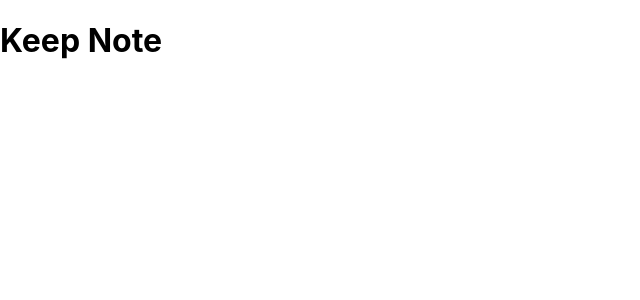
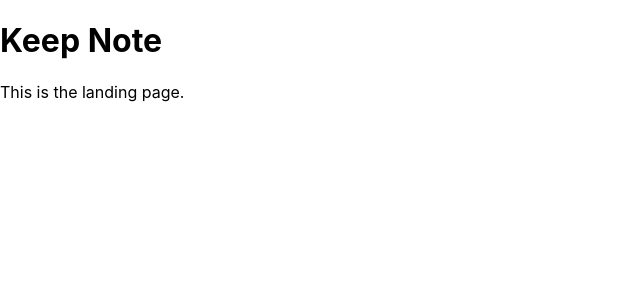
Before and after one commit to babablacksheep961/KeepNote-React-project-, a React (Create React App) app: page / in a window 1280 px wide. Shown: the top 300 px of the page, without its empty margins (0-640 px from the left). Built offline with nearby package versions, Linux system fonts and the light colour scheme.

Commit message:
Working on landing page

```diff
--- a/src/App.js
+++ b/src/App.js
@@ -1,6 +1,10 @@
 function App() {
   return (
-   <h1>Keep Note</h1>
+    <div>
+      <h1>Keep Note</h1>
+      <p>This is the landing page.</p>
+    </div>
+
   );
 }
 
```
